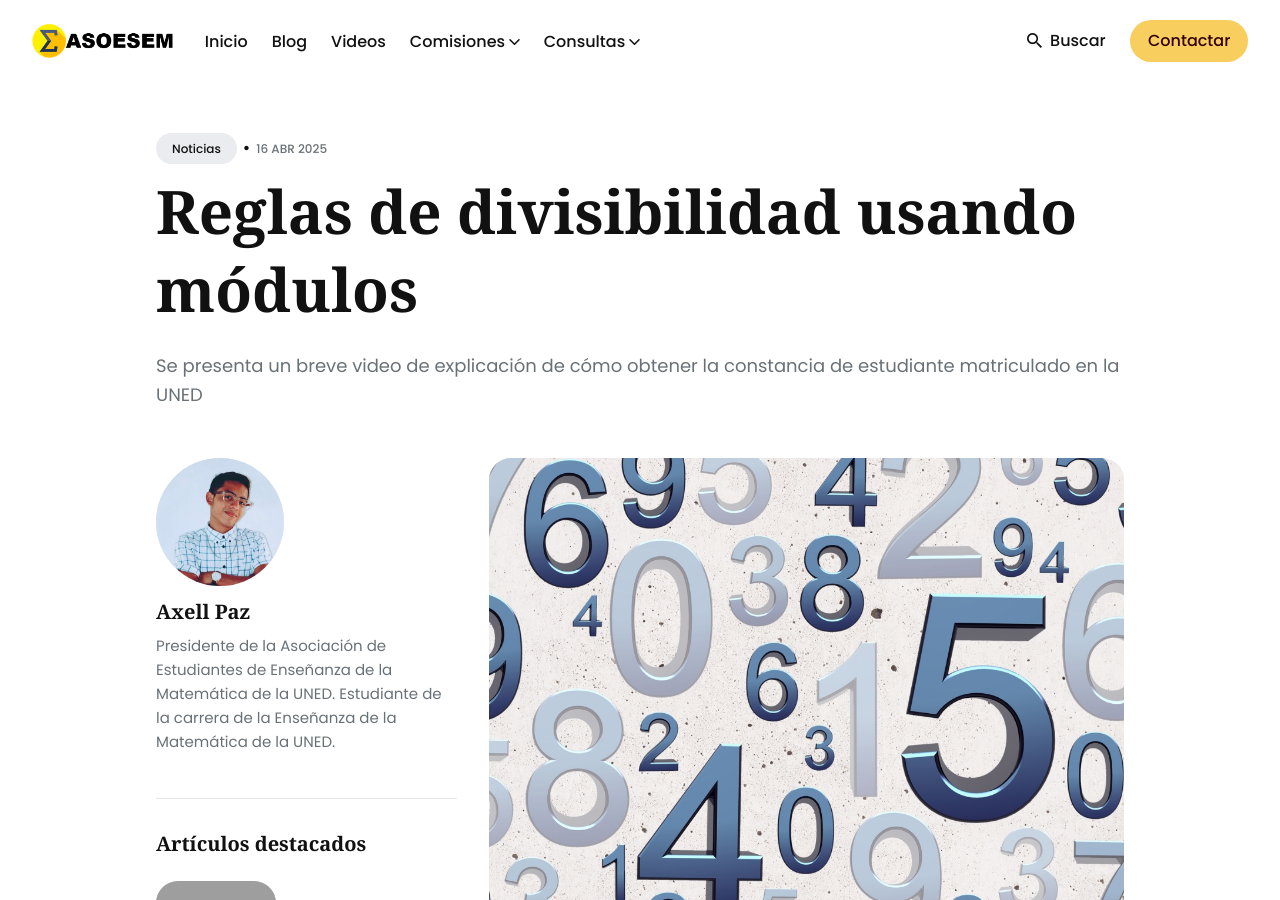
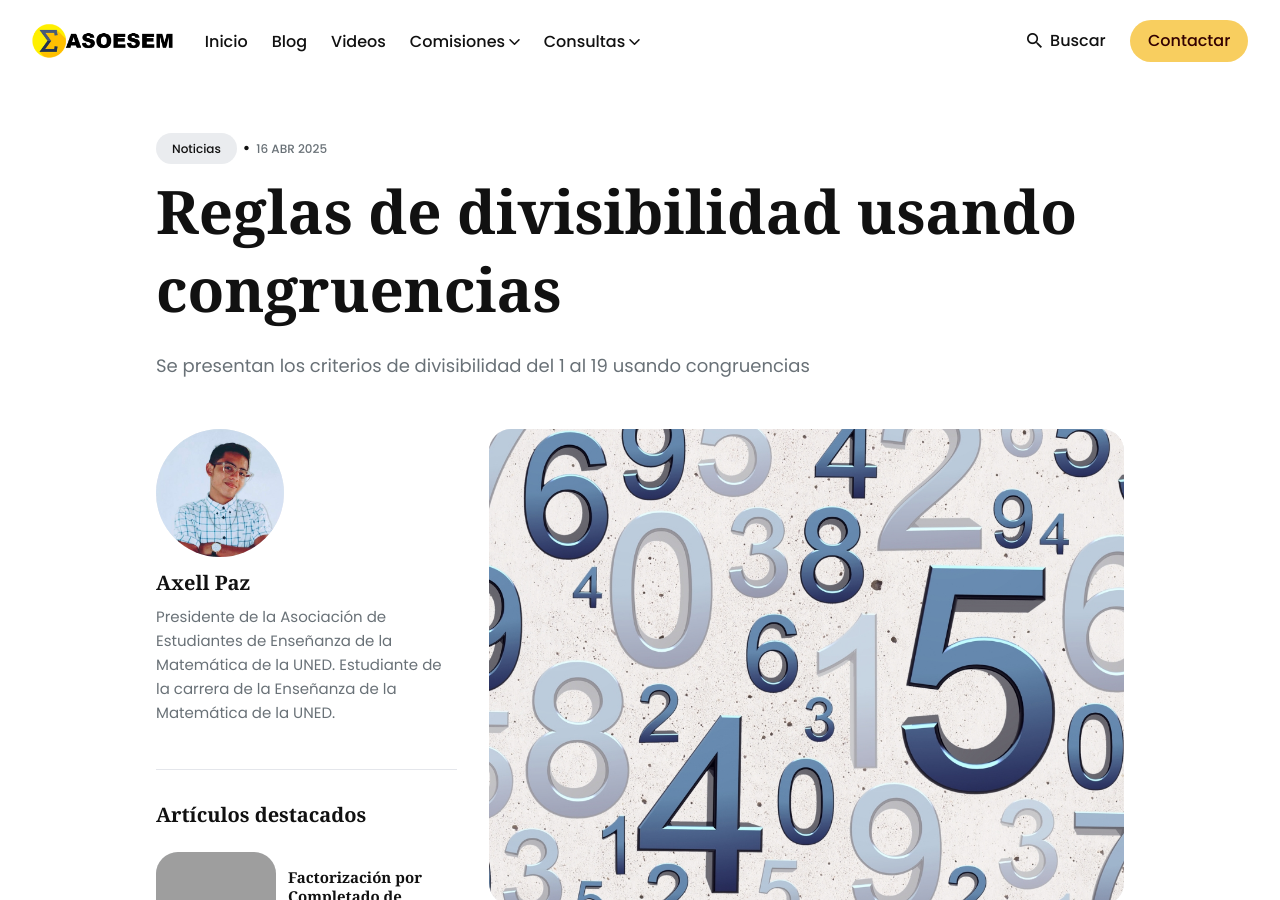
Before and after one commit to asoesem/asoesem.github.io, a Jekyll site: the page built from _posts/2025-04-16-criterios-de-divisibilidad-usando-congruencias.md, in a window 1280 px wide and 900 px high. Built offline with Jekyll 4.4.1, drawn with Linux system fonts in a browser that asks for light colours; some of the changed text lies outside the part shown; grey boxes are pictures that could not be loaded.

Commit message:
Update 2025-04-16-criterios-de-divisibilidad-usando-congruencias.md

```diff
--- a/_posts/2025-04-16-criterios-de-divisibilidad-usando-congruencias.md
+++ b/_posts/2025-04-16-criterios-de-divisibilidad-usando-congruencias.md
@@ -1,7 +1,7 @@
 ---
 layout: post
-title: Reglas de divisibilidad usando módulos
-description: Se presenta un breve video de explicación de cómo obtener la constancia de estudiante matriculado en la UNED
+title: Reglas de divisibilidad usando congruencias
+description: Se presentan los criterios de divisibilidad del 1 al 19 usando congruencias
 date: 2025-04-16T15:00:00-00:00
 author: axell
 image: '/images/136.jpg'
```
